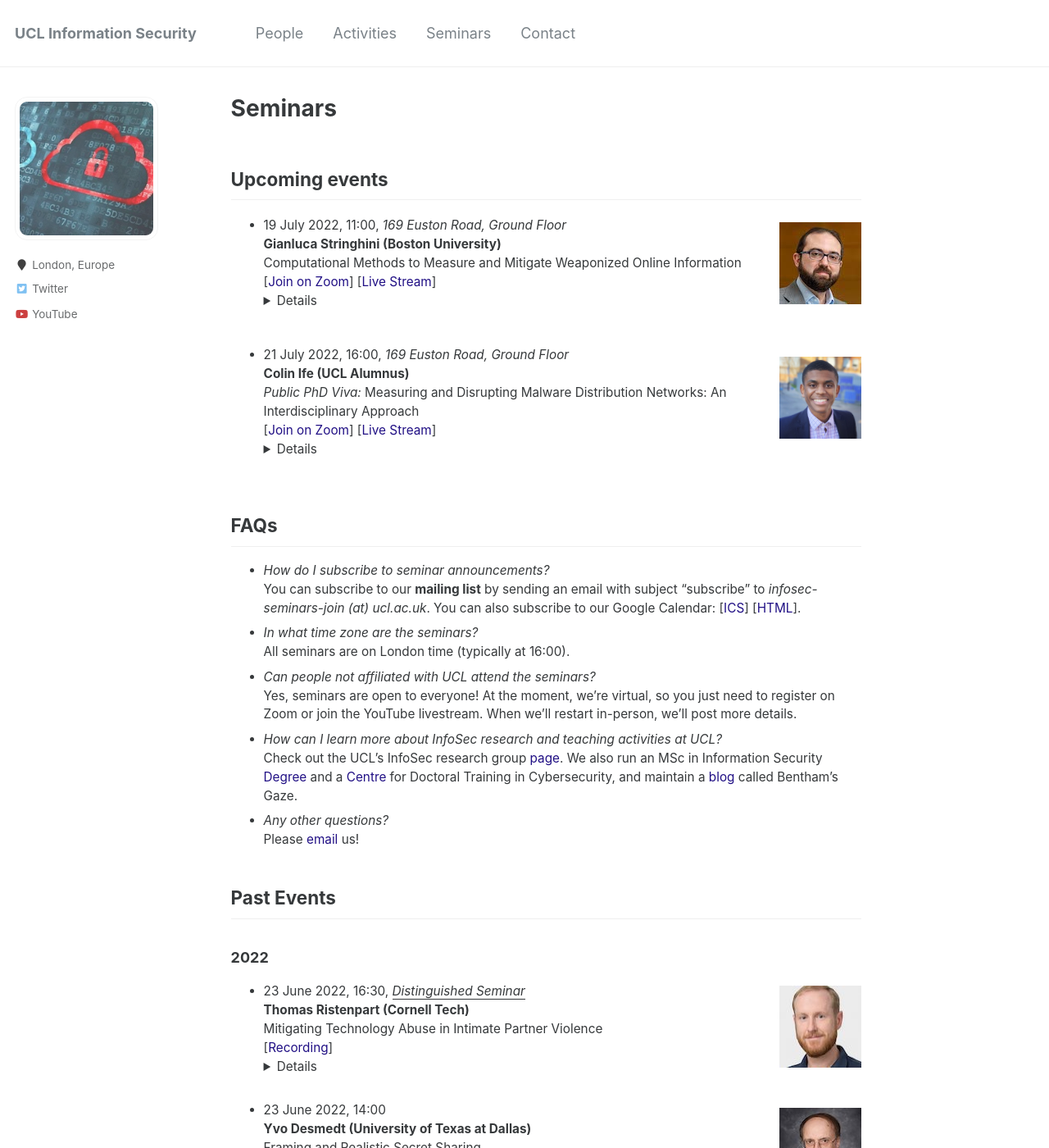
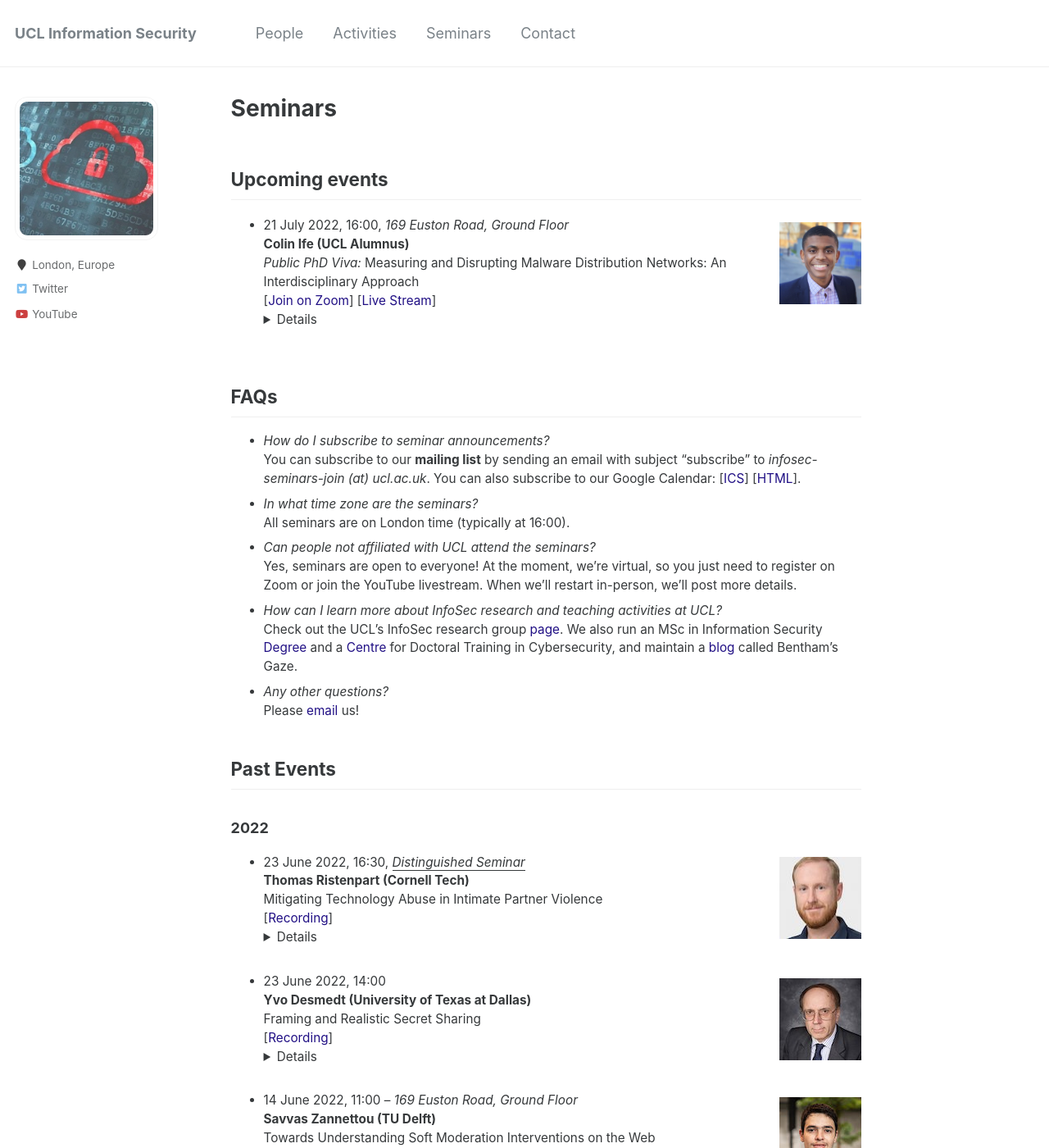
Before and after one commit to uclisec/uclisec.github.io, a Jekyll site: the page built from _pages/seminars.md, in a window 1280 px wide and 1400 px high. Shown: the whole window at 82% size. Built offline with Jekyll 4.4.1, drawn with Linux system fonts in a browser that asks for light colours.

Commit message:
gianluca cancel

```diff
--- a/_pages/seminars.md
+++ b/_pages/seminars.md
@@ -6,18 +6,6 @@ layout: single
 
 Upcoming events
 ---
-
-
-
-<!----->
-<img src="../images/gianluca.jpg" style="float:right;width:100px;height:100px;margin-top:15px">
-- 19 July 2022, 11:00, *169 Euston Road, Ground Floor*
-**Gianluca Stringhini (Boston University)**
-Computational Methods to Measure and Mitigate Weaponized Online Information
-[[Join on Zoom](https://ucl.zoom.us/j/94436026534)] [[Live Stream](https://youtu.be/3uP9U64f54g)]<details><br>**Abstract:** The Web has redefined the way in which malicious activities such as fraud, harassment, and disinformation are carried out. To be able to fully understand these phenomena, we need computational tools able to trace malicious activity as it happens, monitoring a plethora of online platforms and analyzing not only textual content but also images and videos. In this talk, I will present my efforts in developing tools to automatically monitor and model malicious online activities like coordinated harassment and disinformation. I will then discuss my work in developing better moderation systems against them, keeping in mind the potential unintended consequences that might arise from suspending offending users.
-<br><br>**Bio**: Gianluca Stringhini is an Assistant Professor in the ECE Department at Boston University, holding affiliate appointments in the Computer Science Department, in the Faculty of Computing and Data Sciences, in the BU Center for Antiracist Research, and in the Center for Emerging Infectious Diseases Policy & Research. In his research Gianluca applies a data-driven approach to better understand malicious activity on the Internet. Through the collection and analysis of large-scale datasets, he develops novel and robust mitigation techniques to make the Internet a safer place. His research involves a mix of quantitative analysis, (some) qualitative analysis, machine learning, crime science, and systems design. Over the years, Gianluca has worked on understanding and mitigating malicious activities like malware, online fraud, influence operations, and coordinated online harassment. He received multiple prizes including an NSF CAREER Award in 2020, and his research won multiple Best Paper Awards. Gianluca has published over 100 peer reviewed papers including several in top computer security conferences like IEEE Security and Privacy, CCS, NDSS, and USENIX Security, as well as top measurement, HCI, and Web conferences such as IMC, ICWSM, CHI, CSCW, and WWW.<br></details>
-<!----->
-
 
 
 <!----->
```
